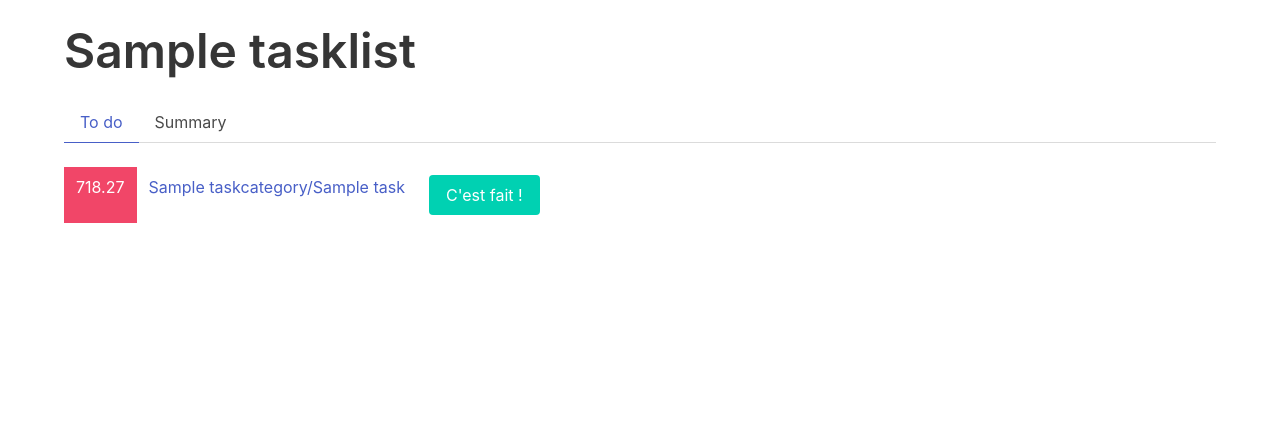
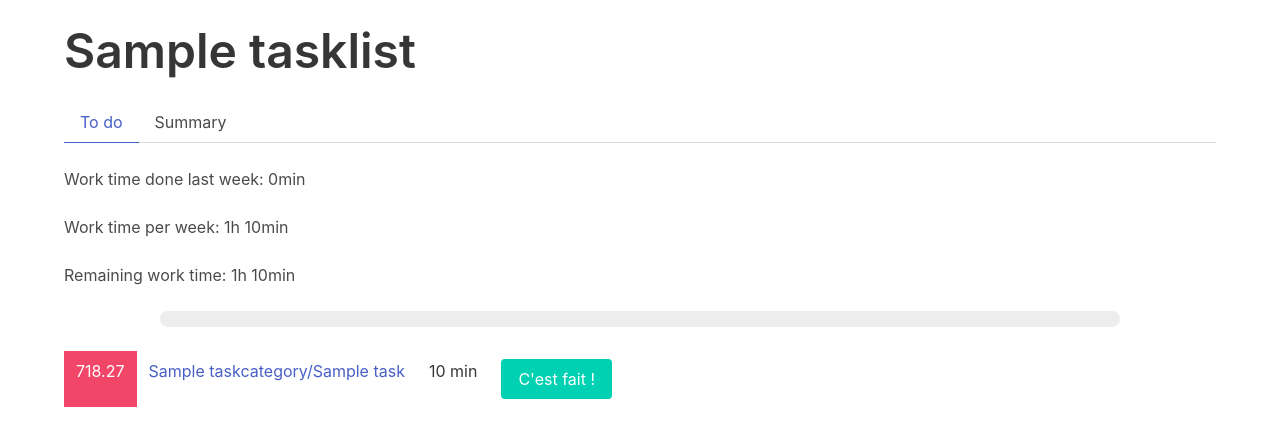
Before and after one commit to TWal/imacs, a Django app: page /task_list/1/todo in a window 1280 px wide. Shown: the part 104-550 px from the top of the page. Run offline with Django 3.2, Linux system fonts and the light colour scheme; a user stored in the database is signed in; tables that the repository leaves empty hold one stand-in row (values such as "Sample post").

Commit message:
Add more time information in the "todo" view

```diff
--- a/imacs_app/models.py
+++ b/imacs_app/models.py
@@ -4,6 +4,15 @@ from django.urls import reverse
 from django.contrib.auth.models import User
 from django.core.exceptions import ValidationError
 from django.core.validators import MinValueValidator
+from datetime import timedelta
+
+def compute_minute_per_day(tasks):
+    result = tasks.aggregate(minute_per_day=models.Sum((1.0*models.F('duration'))/models.F('period')))
+    return result['minute_per_day']
+
+def compute_duration(tasks):
+    result = tasks.aggregate(duration=models.Sum('duration'))
+    return result['duration']
 
 class TaskList(models.Model):
     name = models.CharField(max_length=200)
@@ -17,9 +26,23 @@ class TaskList(models.Model):
         return reverse('imacs_app:task_list_summary', kwargs={'task_list_id': self.pk})
 
     def minute_per_day(self):
-        tasks = Task.objects.filter(task_category__task_list = self)
-        result = tasks.aggregate(minute_per_day=models.Sum((1.0*models.F('duration'))/models.F('period')))
-        return result['minute_per_day']
+        return compute_minute_per_day(Task.objects.filter(task_category__task_list = self))
+    def hour_per_week(self):
+        return self.minute_per_day()*7/60
+
+    def minute_done_since(self, delta):
+        tasks = Task.objects.filter(task_category__task_list = self, taskdone__when__gte = timezone.now() - delta).distinct()
+        result = compute_duration(tasks)
+        return result if result is not None else 0
+
+    def minute_done_since_last_week(self):
+        return self.minute_done_since(timedelta(days=7))
+
+    def hour_done_since_last_week(self):
+        return self.minute_done_since_last_week()/60
+
+    def remaining_hours_this_week(self):
+        return max(0, self.hour_per_week() - self.hour_done_since_last_week())
 
 class TaskCategory(models.Model):
     task_list = models.ForeignKey(TaskList, on_delete=models.CASCADE)
@@ -33,9 +56,7 @@ class TaskCategory(models.Model):
         return reverse('imacs_app:task_category_modify', kwargs={'task_category_id': self.pk})
 
     def minute_per_day(self):
-        tasks = self.task_set
-        result = tasks.aggregate(minute_per_day=models.Sum((1.0*models.F('duration'))/models.F('period')))
-        return result['minute_per_day']
+        return compute_minute_per_day(self.task_set)
 
 class Task(models.Model):
     task_category = models.ForeignKey(TaskCategory, on_delete=models.CASCADE)
--- a/imacs_app/templates/imacs_app/task_list_todo.html
+++ b/imacs_app/templates/imacs_app/task_list_todo.html
@@ -1,6 +1,7 @@
 {% extends "base.html" %}
 
 {% load breadcrumb %}
+{% load utils %}
 {% block breadcrumb %}
 {% breadcrumb task_list %}
 {% breadcrumb_text_active 'To do' %}
@@ -9,11 +10,26 @@
 {% block content %}
 <h1 class="title is-1"> {{ task_list.name }}</h1>
 {% with "todo" as task_list_active_tab %}{% include 'imacs_app/task_list_tabs.html' %}{% endwith %}
+
+<div class="block">
+Work time done last week: {{ task_list.hour_done_since_last_week | format_hours }}
+</div>
+<div class="block">
+Work time per week: {{ task_list.hour_per_week | format_hours }}
+</div>
+<div class="block">
+Remaining work time: {{ task_list.remaining_hours_this_week | format_hours }}
+</div>
+<div class="block container is-max-desktop">
+    <progress class="progress {% if task_list.hour_done_since_last_week < task_list.hour_per_week %}is-danger{% else %}is-success{% endif %}" value="{{ task_list.hour_done_since_last_week }}" max="{{ task_list.hour_per_week }}">{% widthratio task_list.hour_done_since_last_week task_list.hour_per_week 100 %}%</progress>
+</div>
+
 <table class="table">
 {% for task in tasks %}
 <tr>
-    <td {% if task.priority >= 1.5 %}class="is-danger"{% elif task.priority >= 1 %}class="is-warning"{% endif %}>{{ task.priority | floatformat:2}}</td>
+    <td {% if task.priority >= 1.5 %}class="is-danger"{% elif task.priority >= 1 %}class="is-warning"{% else %}class="is-success"{% endif %}>{{ task.priority | floatformat:2}}</td>
     <td><a href="{% url 'imacs_app:task_modify' task.id %}"> {{ task.task_category.name }}/{{ task.name }}</a></td>
+    <td>{{ task.duration }} min</td>
     <td><a class="button is-primary" href="{% url 'imacs_app:task_done_add_now' task.id %}">C'est fait !</a></td>
 </tr>
 {% endfor %}
--- /dev/null
+++ b/imacs_app/templatetags/utils.py
@@ -0,0 +1,15 @@
+from django import template
+import math
+
+register = template.Library()
+
+@register.filter
+def format_hours(x):
+    hours = math.floor(x)
+    minutes = math.floor(x*60)%60
+    hours_string = f"{hours}h "
+    minutes_string = f"{minutes}min"
+    if hours == 0:
+        return minutes_string
+    else:
+        return hours_string + minutes_string
```
